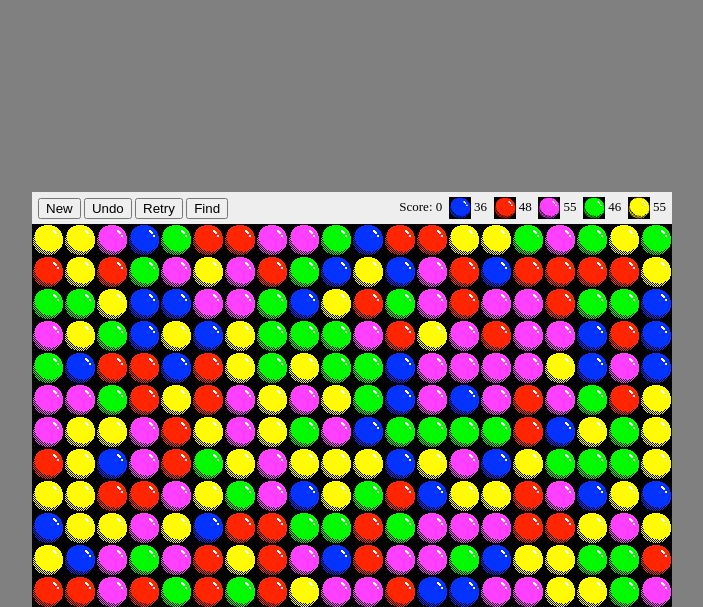
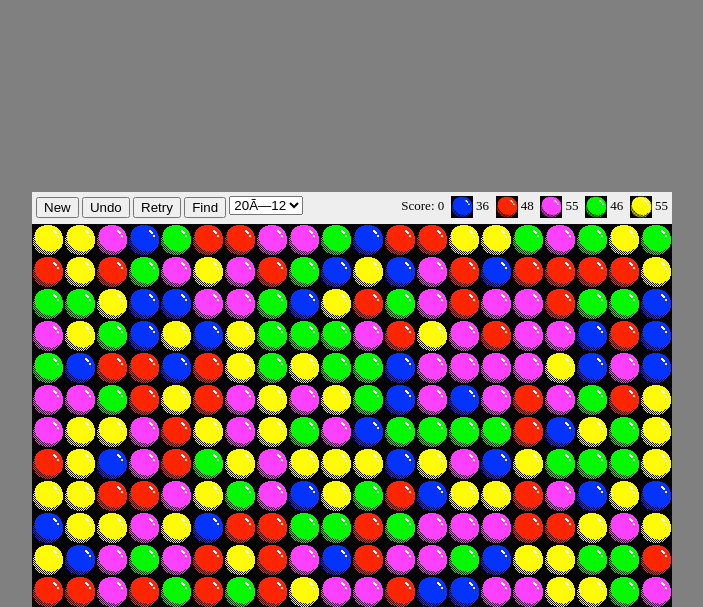
Before and after one commit to k-hatano/SameGame, a PHP site: page / in a window 1280 px wide. Shown: the top 607 px of the page, without its empty margins (288-991 px from the left). Run offline with PHP 8.4, Linux system fonts and the light colour scheme.

Commit message:
Supported "Choi-Game"

```diff
--- a/index.html
+++ b/index.html
@@ -20,16 +20,19 @@
 </head>
 
 <body>
-    <div id="gamearea">
-        <table id="toolbar">
-            <tr>
-                <td class="left">
+    <div id="gamearea" class="">
+        <div id="toolbar">
+            <div class="left">
                 <button id="new">New</button>
                 <button id="undo">Undo</button>
                 <button id="retry">Retry</button>
                 <button id="find">Find</button>
-                </td>
-                <td class="right">
+                <select id="size">
+                    <option value="20x12">20×12</option>
+                    <option value="9x9">9×9</option>
+                </select>
+            </div>
+            <div class="right">
                 Score:
                 <span id="score">0</span>&nbsp;
                 <canvas id="piece_1" width="22px" height="22px"></canvas>
@@ -42,9 +45,8 @@
                 <span id="count_4">0</span>&nbsp;
                 <canvas id="piece_5" width="22px" height="22px"></canvas>
                 <span id="count_5">0</span>
-                </td>
-            </tr>
-        </table>
+            </div>
+        </div>
         <canvas id="board" width="640px" height="384px"></canvas>
     </div>
 </body>
--- a/script.js
+++ b/script.js
@@ -1,11 +1,11 @@
 
 const singleSize = 32;
 
-const width = 20;
-const height = 12;
+let width = 20;
+let height = 12;
 
-const boardCanvasWidth = width * singleSize;
-const boardCanvasHeight = height * singleSize;
+let boardCanvasWidth = width * singleSize;
+let boardCanvasHeight = height * singleSize;
 
 let pieceImage = new Image();
 let boardArray = new Array();
@@ -54,6 +54,27 @@
             findAll();
         }
     });
+
+    document.getElementById('size').addEventListener('change', function(event){
+        var gamearea = document.getElementById('gamearea');
+        var board = document.getElementById('board');
+        var value = event.target.value;
+        if (value == '9x9') {
+            width = 9;
+            height = 9;
+            gamearea.className = 'nine_by_nine';
+            board.width = 288;
+            board.height = 288;
+        } else {
+            width = 20;
+            height = 12;
+            gamearea.className = '';
+            board.width = 640;
+            board.height = 384;
+        }
+        init();
+        newGame();
+    })
 };
 
 function hightlightIfAbleToVanish(x, y) {
@@ -144,6 +165,8 @@
 }
 
 function init() {
+    boardCanvasWidth = width * singleSize;
+    boardCanvasHeight = height * singleSize;
     boardArray = new Array(width);
     highlightedArray = new Array(width);
     for (let i = 0; i < width; i++) {
@@ -291,7 +314,7 @@
         boardContext.strokeStyle = "black";
         boardContext.fillStyle = "black";
         boardContext.textAlign = "center";
-        boardContext.fillText("No Move", boardCanvasWidth / 2, boardCanvasHeight * 1 / 4);
+        boardContext.fillText("No More Move", boardCanvasWidth / 2, boardCanvasHeight * 1 / 4);
     }
     if (situation == 2) { // Prefect
         boardContext.font = "36px sans-serif";
--- a/style.css
+++ b/style.css
@@ -15,6 +15,11 @@
 	margin: auto;
 }
 
+#gamearea.nine_by_nine {
+	width: 288px;
+	height: 320px;
+}
+
 #toolbar {
 	padding: 0px;
 	width: 640px;
@@ -22,22 +27,29 @@
 	background-color: #eeeeee;
 }
 
-#toolbar tr {
-	padding: 0px;
+#gamearea.nine_by_nine #toolbar {
+	width: 288px;
+	height: 60px;
 }
 
-#toolbar td {
+#toolbar div {
 	padding: 0px 4px;
 	font-size: small;
 	vertical-align: middle;
 }
 
-#toolbar td.left {
-	text-align: left;
+#toolbar div.left {
+	float: left;
+    width: fit-content;
+    display: inline-block;
+    padding: 4px;
 }
 
-#toolbar td.right {
-	text-align: right;
+#toolbar div.right {
+	float: right;
+    width: fit-content;
+    display: inline-block;
+    padding: 4px;
 }
 
 #toolbar canvas {
@@ -48,9 +60,14 @@
 	vertical-align: middle;
 }
 
-#canvas {
+#board {
 	position: absolute;
 	width: 640px;
 	height: 384px;
 	margin: auto;
 }
+
+#gamearea.nine_by_nine #board {
+	width: 288px;
+	height: 288px;
+}
```
Lines whose indentation alone changed are shown as unchanged.
